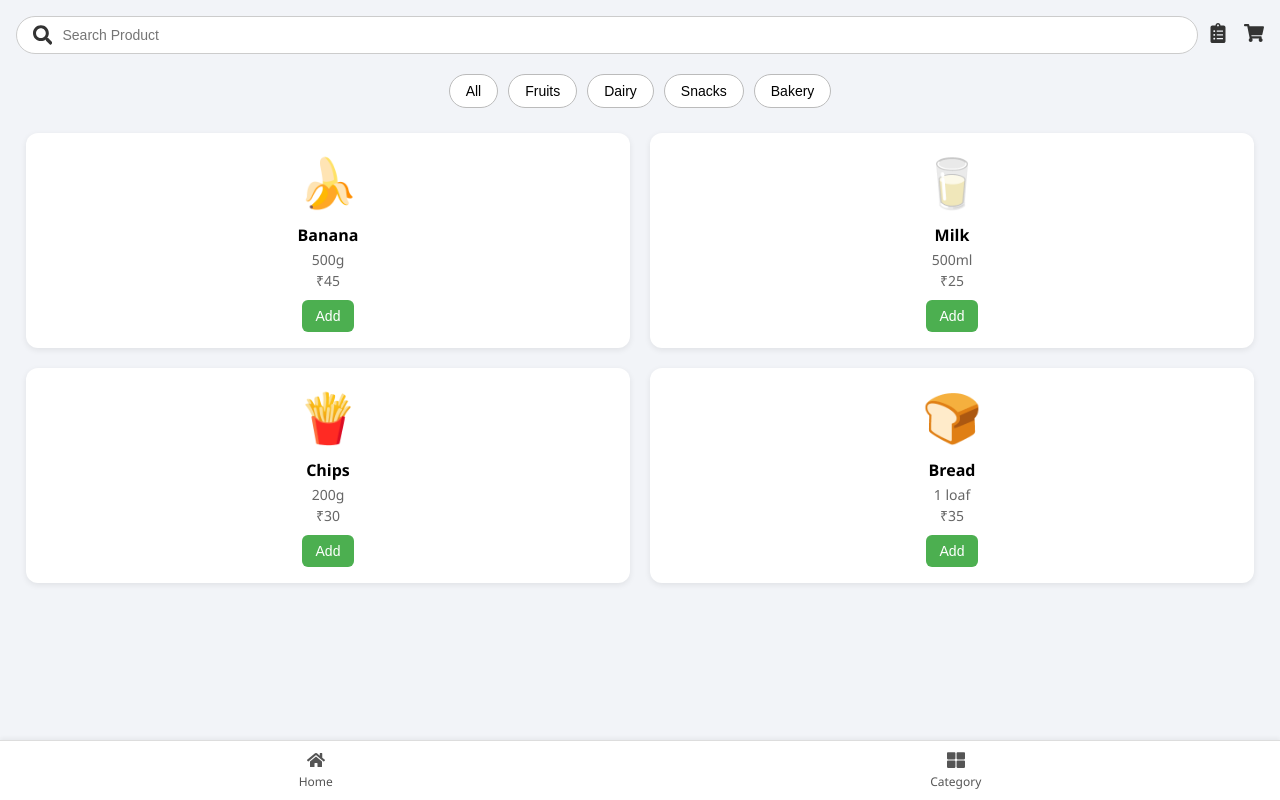
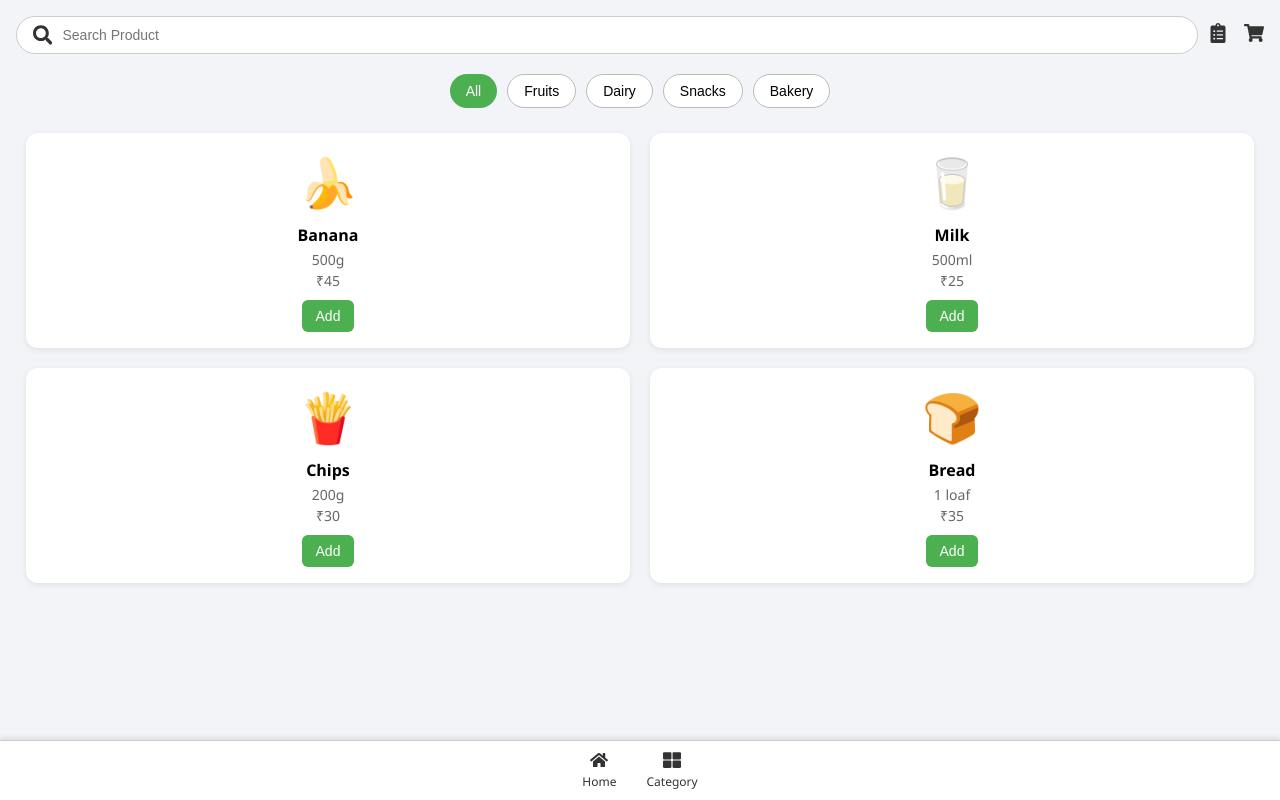
Before and after one commit to adithya-pixel/delivery_app, a React (Create React App) app in the folder deliveryapp/client/: page /home in a window 1280 px wide. Built offline with nearby package versions, Linux system fonts and the light colour scheme.

Commit message:
Updated bottom navigation in Home.js and added it to CartPage.js

```diff
--- a/deliveryapp/client/src/components/Cartpage.js
+++ b/deliveryapp/client/src/components/Cartpage.js
@@ -1,11 +1,15 @@
 import React, { useState } from 'react';
-import './cart.css'; // Optional styling
+import './cart.css'; // Styles including bottom nav and footer
+import { FaHome } from 'react-icons/fa';
+import { useNavigate } from 'react-router-dom';
 
 const CartPage = () => {
   const [cartItems, setCartItems] = useState([
     { id: 1, name: "Pizza", price: 200, quantity: 1, image: "" },
     { id: 2, name: "Burger", price: 100, quantity: 1, image: "" },
   ]);
+
+  const navigate = useNavigate();
 
   const updateQuantity = (id, amount) => {
     setCartItems(prevItems =>
@@ -26,7 +30,6 @@ const CartPage = () => {
   const grandTotal = totalPrice + gst;
 
   return (
-
     <div className="cart-page">
       {/* Header */}
       <header className="cart-header">
@@ -48,7 +51,7 @@ const CartPage = () => {
                   <button onClick={() => updateQuantity(item.id, 1)}>+</button>
                 </div>
               </div>
-              <button onClick={() => removeItem(item.id)} style={{ color: "red", marginLeft: "10px" }}>
+              <button onClick={() => removeItem(item.id)} className="remove-btn">
                 Remove
               </button>
             </div>
@@ -64,6 +67,17 @@ const CartPage = () => {
         </div>
       </div>
 
+      {/* Bottom Navigation */}
+      <div className="bottom-nav">
+        <div
+          className="nav-item"
+          onClick={() => navigate('/home')}
+        >
+          <FaHome size={24} />
+          <p>Home</p>
+        </div>
+      </div>
+
       {/* Footer */}
       <footer className="cart-footer">
         &copy; {new Date().getFullYear()} DatCarts Delivery App.
--- a/deliveryapp/client/src/components/Home.css
+++ b/deliveryapp/client/src/components/Home.css
@@ -79,6 +79,12 @@
 
 .category-chip:hover {
   background-color: #d4f4e5;
+}
+
+.category-chip.active {
+  background-color: #4caf50;
+  color: white;
+  border: none;
 }
 
 /* Product List */
@@ -163,9 +169,11 @@
   border-top: 1px solid #ddd;
   box-shadow: 0 -2px 4px rgba(0, 0, 0, 0.05);
   display: flex;
-  justify-content: space-around;
+  justify-content: space-evenly;
   align-items: center;
   z-index: 1000;
+  padding: 0 30px;
+  gap: 30px; /* 👈 Add space between icons */
 }
 
 .nav-item {
--- a/deliveryapp/client/src/components/Home.js
+++ b/deliveryapp/client/src/components/Home.js
@@ -50,8 +50,7 @@ const Home = () => {
         <div className="icon-group">
           <FaClipboardList className="top-icon" onClick={() => navigate('/order')} />
           <div className="cart-icon-wrapper">
-           <FaShoppingCart className="top-icon" onClick={() => navigate('/cart')} />
-
+            <FaShoppingCart className="top-icon" onClick={() => navigate('/cart')} />
             {cart.length > 0 && (
               <span className="cart-badge">{cart.length}</span>
             )}
@@ -89,7 +88,7 @@ const Home = () => {
             <button
               className="add-btn"
               onClick={(e) => {
-                e.stopPropagation(); // Prevent opening details
+                e.stopPropagation();
                 handleAddToCart(product);
               }}
             >
@@ -101,11 +100,11 @@ const Home = () => {
 
       {/* Bottom Navigation */}
       <div className="bottom-nav">
-        <div className="nav-item">
+        <div className="nav-item" onClick={() => navigate('/home')}>
           <FaHome />
           <p>Home</p>
         </div>
-        <div className="nav-item">
+        <div className="nav-item" onClick={() => navigate('/category')}>
           <FaThLarge />
           <p>Category</p>
         </div>
--- a/deliveryapp/client/src/components/Order.css
+++ b/deliveryapp/client/src/components/Order.css
@@ -123,3 +123,22 @@ h2 {
   cursor: pointer;
   font-size: 14px;
 }
+.bottom-nav {
+  position: fixed;
+  bottom: 0;
+  left: 0;
+  width: 100%;
+  background-color: #ffffff;
+  display: flex;
+  justify-content: space-around;
+  padding: 10px 0;
+  box-shadow: 0 -2px 5px rgba(0,0,0,0.1);
+}
+
+.nav-item {
+  display: flex;
+  flex-direction: column;
+  align-items: center;
+  color: #333;
+  font-size: 14px;
+}
--- a/deliveryapp/client/src/components/Order.js
+++ b/deliveryapp/client/src/components/Order.js
@@ -1,5 +1,7 @@
 import React, { useState } from 'react';
 import './Order.css';
+import { FaHome } from 'react-icons/fa';
+import { useNavigate } from 'react-router-dom';
 
 const orders = [
   {
@@ -34,6 +36,7 @@ const orders = [
 
 function Order() {
   const [expandedOrderId, setExpandedOrderId] = useState(null);
+  const navigate = useNavigate();
 
   const toggleOrder = (id) => {
     setExpandedOrderId(prev => (prev === id ? null : id));
@@ -91,6 +94,18 @@ function Order() {
           )}
         </div>
       ))}
+
+      {/* Bottom Navigation with Home icon */}
+      <div className="bottom-nav">
+        <div
+          className="nav-item"
+          onClick={() => navigate('/home')}
+          style={{ cursor: 'pointer' }}
+        >
+          <FaHome size={24} />
+          <p>Home</p>
+        </div>
+      </div>
     </div>
   );
 }
--- a/deliveryapp/client/src/components/cart.css
+++ b/deliveryapp/client/src/components/cart.css
@@ -79,3 +79,35 @@ footer {
   background-color: #f1f1f1;
   color: #333;
 }
+.bottom-nav {
+  position: fixed;
+  bottom: 0;
+  width: 100%;
+  background-color: #fff;
+  border-top: 1px solid #ccc;
+  display: flex;
+  justify-content: center;
+  padding: 10px 0;
+  z-index: 1000; /* Ensure it stays on top */
+}
+
+.bottom-nav .nav-item {
+  cursor: pointer;
+  display: flex;
+  flex-direction: column;
+  align-items: center;
+  color: #333;
+  font-size: 12px;
+  user-select: none;
+}
+
+.bottom-nav .nav-item p {
+  margin: 0;
+  font-size: 12px;
+}
+
+.cart-footer {
+  padding: 20px 0;
+  text-align: center;
+  margin-top: 60px; /* To avoid overlap with fixed bottom nav */
+}
```
